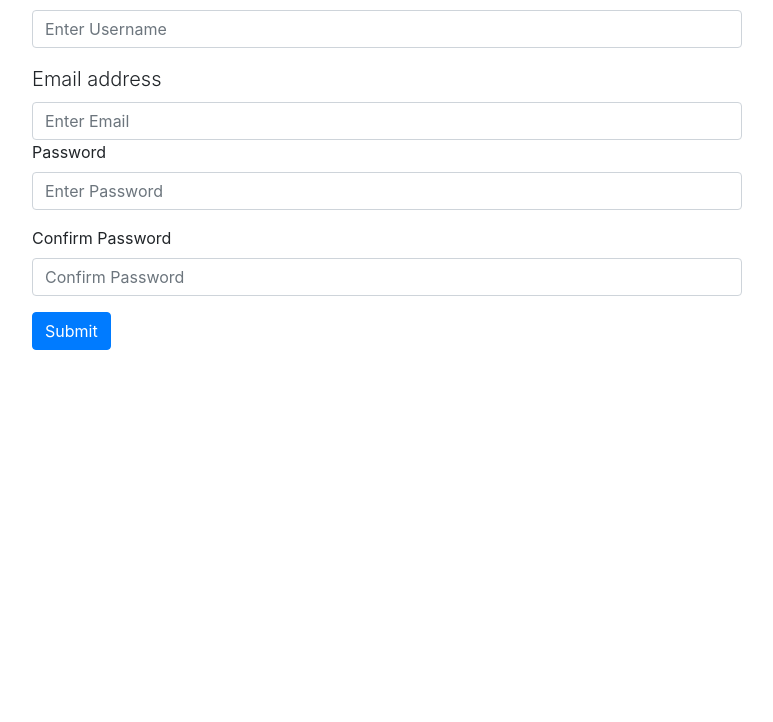
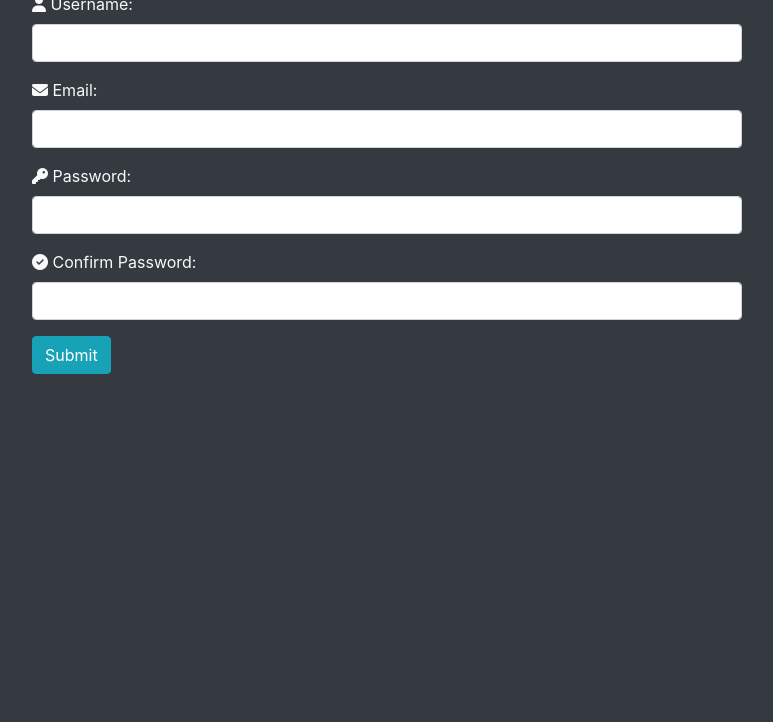
Before and after one commit to tavleennagi/tavleennagi.github.io, a plain HTML site: page Nagarro_Training/FormValidation/index.html in a window 1280 px wide. Shown: the part 78-800 px from the top of the page, without its empty margins (253-1026 px from the left). Drawn offline with nearby package versions, Linux system fonts and the light colour scheme.

Commit message:
Update index.html

```diff
--- a/Nagarro_Training/FormValidation/index.html
+++ b/Nagarro_Training/FormValidation/index.html
@@ -1,47 +1,48 @@
 <!DOCTYPE html>
 <html lang="en">
-
 <head>
     <meta charset="UTF-8">
     <meta http-equiv="X-UA-Compatible" content="IE=edge">
     <meta name="viewport" content="width=device-width, initial-scale=1.0">
     <link rel="stylesheet" href="https://cdn.jsdelivr.net/npm/bootstrap@4.0.0/dist/css/bootstrap.min.css" integrity="sha384-Gn5384xqQ1aoWXA+058RXPxPg6fy4IWvTNh0E263XmFcJlSAwiGgFAW/dAiS6JXm" crossorigin="anonymous">
+    <link href="https://cdnjs.cloudflare.com/ajax/libs/font-awesome/6.1.1/css/all.min.css" rel="stylesheet"/>
     <title>Form Validation</title>
 </head>
-<body>
-    <h1 class="text-center">Simple Form Validation</h1>
+<body class="bg-dark">
+    <br>
+    <h2 class="text-center text-light">Form Validation</h2>
     <div class="container">
-        <div class="col-lg-8 m-auto d-block">
-            <form>
+        <div class="col-lg-8 m-auto d-block text-light" >
+            <form action="#">
                 <div class="form-group">
-                    <label for="user">Username</label>
-                    <input type="text" id="username" placeholder="Enter Username" class="form-control" autocomplete="off">
-                    <h6 id="usernamevalidation"> </h6>
+                    <span><i class="fa-solid fa-user"></i></span>
+                    <label for="username">Username:</label>
+                    <input type="text" name="username" id="username" class="form-control" autocomplete="off">
+                    <h6 id="usernamevalidation"></h6>
                 </div>
                 <div class="form-group">
-                    <label class="lead" for="email">Email address</label>
-                    <input type="email" class="form-control" id="email"
-                      placeholder="Enter Email" autocomplete="off" />
-                    <h6 id="emailvalidation"> </h6>
-                <div class="form-group">
-                    <label for="password">Password</label>
-                    <input type="text" id="password" class="form-control" placeholder="Enter Password" autocomplete="off">
-                    <h6 id="passwordvalidation"> </h6>
+                    <span><i class="fa-solid fa-envelope"></i></span>
+                    <label for="email">Email:</label>
+                    <input type="text" name="email" id="email" class="form-control" autocomplete="off">
+                    <h6 id="emailvalidation"></h6>
                 </div>
                 <div class="form-group">
-                    <label for="conpassword">Confirm Password</label>
-                    <input type="text" id="confirmpassword" class="form-control" placeholder="Confirm Password" autocomplete="off">
-                    <h6 id="confirmpasswordvalidation"> </h6>
+                    <span><i class="fa-solid fa-key"></i></span>
+                    <label for="password">Password:</label>
+                    <input type="password" name="pass" id="password" class="form-control" autocomplete="off">
+                    <h6 id="passwordvalidation"></h6>
                 </div>
-                <input type="submit" id="submitvalidation" value="Submit" class="btn btn-primary">
+                <div class="form-group">
+                    <span><i class="fa-solid fa-circle-check"></i></span>
+                    <label for="confirmpassword">Confirm Password:</label>
+                    <input type="password" name="pass" id="confirmpassword" class="form-control" autocomplete="off">
+                    <h6 id="confirmpasswordvalidation"></h6>
+                </div>
+                <input type="submit" value="Submit" id="submitvalidation" class="btn btn-info">
             </form>
         </div>
     </div>
-    <script src="https://code.jquery.com/jquery-3.2.1.slim.min.js"
-      integrity="sha384-KJ3o2DKtIkvYIK3UENzmM7KCkRr/rE9/Qpg6aAZGJwFDMVNA/GpGFF93hXpG5KkN" crossorigin="anonymous"></script>
-    <script src="https://cdn.jsdelivr.net/npm/popper.js@1.12.9/dist/umd/popper.min.js"
-       integrity="sha384-ApNbgh9B+Y1QKtv3Rn7W3mgPxhU9K/ScQsAP7hUibX39j7fakFPskvXusvfa0b4Q" crossorigin="anonymous"></script>
-    <script src="https://cdn.jsdelivr.net/npm/bootstrap@4.0.0/dist/js/bootstrap.min.js"
-       integrity="sha384-JZR6Spejh4U02d8jOt6vLEHfe/JQGiRRSQQxSfFWpi1MquVdAyjUar5+76PVCmYl" crossorigin="anonymous"></script>
+    <script src="https://code.jquery.com/jquery-3.2.1.slim.min.js" integrity="sha384-KJ3o2DKtIkvYIK3UENzmM7KCkRr/rE9/Qpg6aAZGJwFDMVNA/GpGFF93hXpG5KkN" crossorigin="anonymous"></script>
     <script src="script.js"></script>
 </body>
+</html>
```
